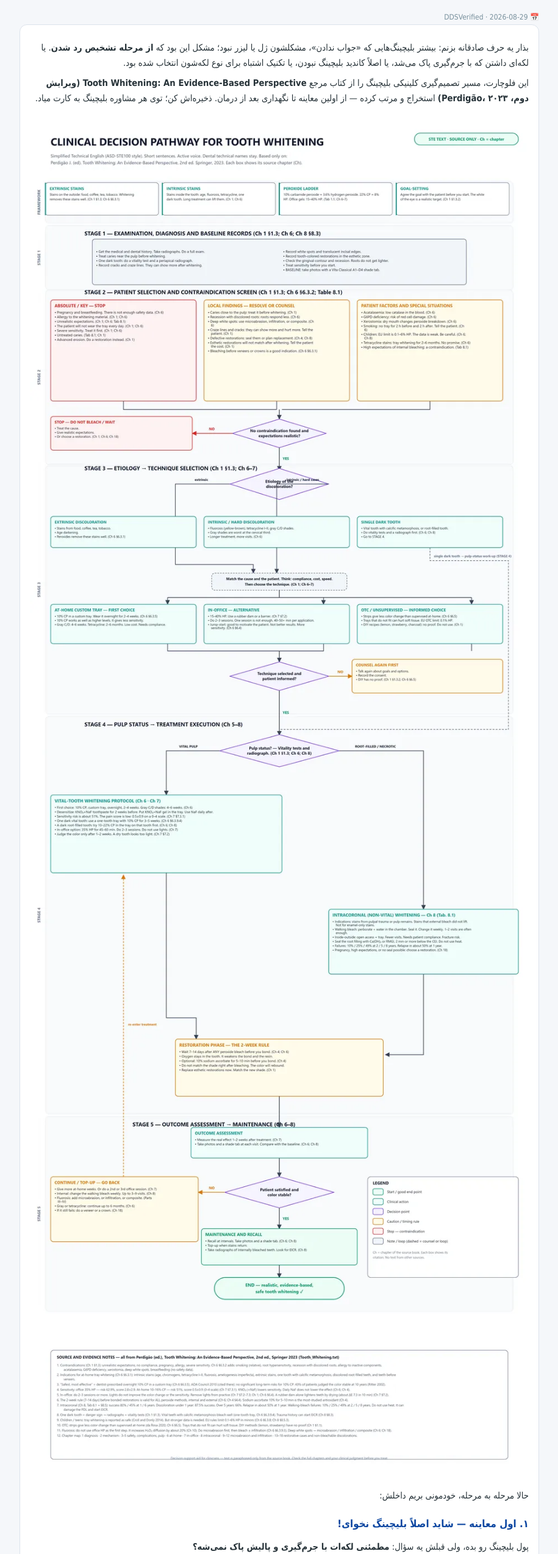
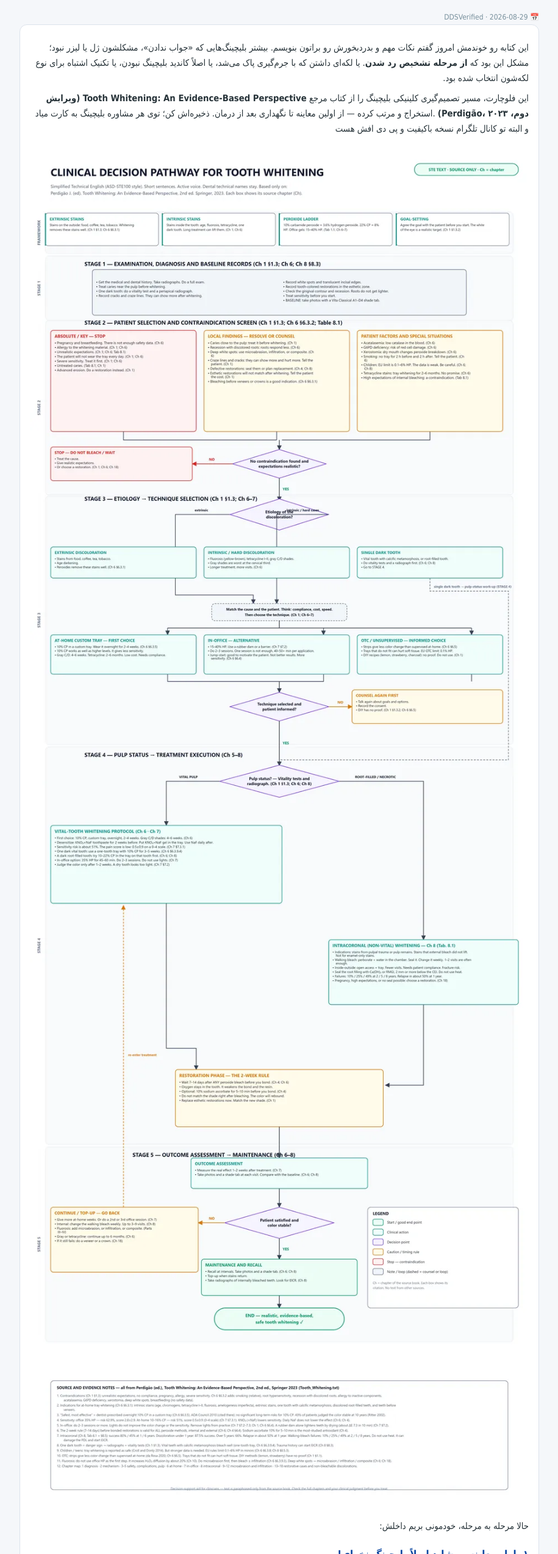
Before and after one commit to mohammadzenali-coder/ddsverified, a plain HTML site: page blog/bleaching-decision-flowchart/index.html in a window 1280 px wide. Shown: the part 131-2680 px from the top of the page at 61% size, without its empty margins (182-1097 px from the left). Drawn offline with Linux system fonts and the light colour scheme; a small style sheet from the web is missing.

Commit message:
Update index.html

```diff
--- a/blog/bleaching-decision-flowchart/index.html
+++ b/blog/bleaching-decision-flowchart/index.html
@@ -64,18 +64,18 @@ footer{text-align:center;font-size:.72rem;color:#78909c;padding:18px}</style>
 <h1>جدیدترین درخت تصمیم گیری در بلیچینگ دندان + فلوچارت</h1>
 <span class="pdate">📅 2026-08-29 · DDSVerified</span>
 <article class="post">
-<p>بذار یه حرف صادقانه بزنم: بیشتر بلیچینگ‌هایی که «جواب ندادن»، مشکلشون ژل یا لیزر نبود؛ مشکل این بود که <strong>از مرحله تشخیص رد شدن</strong>. یا لکه‌ای داشتن که با جرم‌گیری پاک می‌شد، یا اصلاً کاندید بلیچینگ نبودن، یا تکنیک اشتباه برای نوع لکه‌شون انتخاب شده بود.</p>
-<p>این فلوچارت، مسیر تصمیم‌گیری کلینیکی بلیچینگ را از کتاب مرجع <strong>Tooth Whitening: An Evidence-Based Perspective (ویرایش دوم، Perdigão، ۲۰۲۳)</strong> استخراج و مرتب کرده — از اولین معاینه تا نگهداری بعد از درمان. ذخیره‌اش کن؛ توی هر مشاوره بلیچینگ به کارت میاد.</p>
+<p>این کتابه رو خوندمش امروز گفتم نکات مهم و بدردبخورش رو براتون بنویسم. بیشتر بلیچینگ‌هایی که «جواب ندادن»، مشکلشون ژل یا لیزر نبود؛ مشکل این بود که <strong>از مرحله تشخیص رد شدن</strong>. یا لکه‌ای داشتن که با جرم‌گیری پاک می‌شد، یا اصلاً کاندید بلیچینگ نبودن، یا تکنیک اشتباه برای نوع لکه‌شون انتخاب شده بود.</p>
+<p>این فلوچارت، مسیر تصمیم‌گیری کلینیکی بلیچینگ را از کتاب مرجع <strong>Tooth Whitening: An Evidence-Based Perspective (ویرایش دوم، Perdigão، ۲۰۲۳)</strong> .استخراج و مرتب کرده — از اولین معاینه تا نگهداری بعد از درمان. ذخیره‌اش کن؛ توی هر مشاوره بلیچینگ به کارت میاد و البته تو کانال تلگرام نسخه باکیفیت و پی دی افش هست</p>
 <p><img src="/images/blog/bleaching-decision-flowchart.webp" alt="فلوچارت درخت تصمیم گیری بلیچینگ دندان — بر اساس کتاب Perdigão ویرایش دوم ۲۰۲۳" loading="lazy"></p>
 <p>حالا مرحله به مرحله، خودمونی بریم داخلش:</p>
 <h2>۱. اول معاینه — شاید اصلاً بلیچینگ نخوای!</h2>
-<p>پول بلیچینگ رو بده، ولی قبلش یه سؤال: <strong>مطمئنی لکه‌ات با جرم‌گیری و پالیش پاک نمی‌شه؟</strong></p>
+<p>پول بلیچینگ رو بده، ولی قبلش یه سؤال: <strong>مطمئنی استین با جرم‌گیری و پالیش پاک نمی‌شه؟</strong></p>
 <p>توی مسیر درست، اولین قدم اینه که نوع لکه، سابقه پزشکی و دندانی، شید استاندارد و عکس مرجع ثبت بشه. بعدش نکته طلایی:</p>
 <p>> اگه لکه با پروفیلاکسی (جرم‌گیری و پالیش) پاک شد، بلیچینگ لازم نیست. اگه موند، وارد مرحله بعد شو.</p>
 <p>خیلی‌ها فکر می‌کنن دندونشون «زرد از داخل» شده، در حالی که فقط لایه‌ای از جرم و رسوب روشه. اول تمیز کن، بعد قضاوت کن.</p>
 <h2>۲. همه کاندید بلیچینگ نیستن — و اینجاست که پول‌ها هدر می‌ره</h2>
 <p>فلوچارت اینجا سه جعبه داره:</p>
-<p><strong>جعبه سبز (بریم جلو):</strong> زردی عمومی و پیری فیزیولوژیک، فلوروزیس، لکه‌های سطحی قهوه و چای و شراب، دندون‌هایی که بعد از ارتودنسی تیره شدن.</p>
+<p><strong>جعبه سبز (بریم جلو):</strong> زردی عمومی و پیری فیزیولوژیک، فلوروزیس، لکه‌های سطحی قهوه و چای و شراب :) ، دندون‌هایی که بعد از ارتودنسی تیره شدن.</p>
 <p><strong>جعبه زرد (موردی تصمیم بگیر):</strong> دندون تتراسایکلینی، وایت اسپات‌ها، اختلالات ساختاری مینا (آملوژنز/دنتینوژنز ایمپرفکتا)، دندون‌های ترمیم‌شده یا ترک‌خورده. این‌ها بلیچ می‌شن ولی نتیجه متفاوته و برنامه باید شخصی‌سازی بشه.</p>
 <p><strong>جعبه قرمز (توقف):</strong> حساسیت شدید فعال، پوسیدگی یا بیماری لثه درمان‌نشده، بارداری و شیردهی، سن زیر ۱۵–۱۶ سال، و مهم‌تر از همه: <strong>انتظار غیرواقعی</strong>. اگه کسی انتظار دندون «سفید دیوار» داره، بهترین ژل دنیا هم ناراضیش می‌کنه.</p>
 <p>سناریوی آشنای «چرا بلیچینگ من جواب نداد؟» معمولاً یه جواب ساده داره: از همین قدم رد شدی.</p>
@@ -112,7 +112,7 @@ footer{text-align:center;font-size:.72rem;color:#78909c;padding:18px}</style>
 <p>> Springer Nature Switzerland AG, 2023</p>
 <p>> ISBN: 978-3-031-38243-7 — eBook: 978-3-031-38244-4 — DOI: 10.1007/978-3-031-38244-4</p>
 <p>تمام شماره‌ها و مقادیر کلینیکی این مقاله (غلظت‌ها، زمان‌بندی‌ها و مراحل) از همین کتاب و فلوچارت استخراج شدن.</p>
-<p>---</p>
+<p><a href="https://link.springer.com/book/10.1007/978-3-031-38244-4">لینک کتاب</a></p>
 <p>📄 <strong>نسخه PDF با کیفیت این فلوچارت در <a href="https://t.me/ddsverified">کانال تلگرام ما</a> موجوده</strong> — ذخیره‌ش کن برای محیط کلینیکی.</p>
 <p>برای ابزارهای ترمیم بعد از بلیچینگ، <a href="/">فروشگاه فرزهای دندانپزشکی</a> ما همه چیز رو داره؛ و اگه تا حالا نخوندی، <a href="/blog/bur-color-ring-meaning/">معنی رنگ دور فرزها</a> و <a href="/blog/bur-iso-usa-codes/">راهنمای کد ISO و USA</a> هم ببین.</p>
 </article>
```
